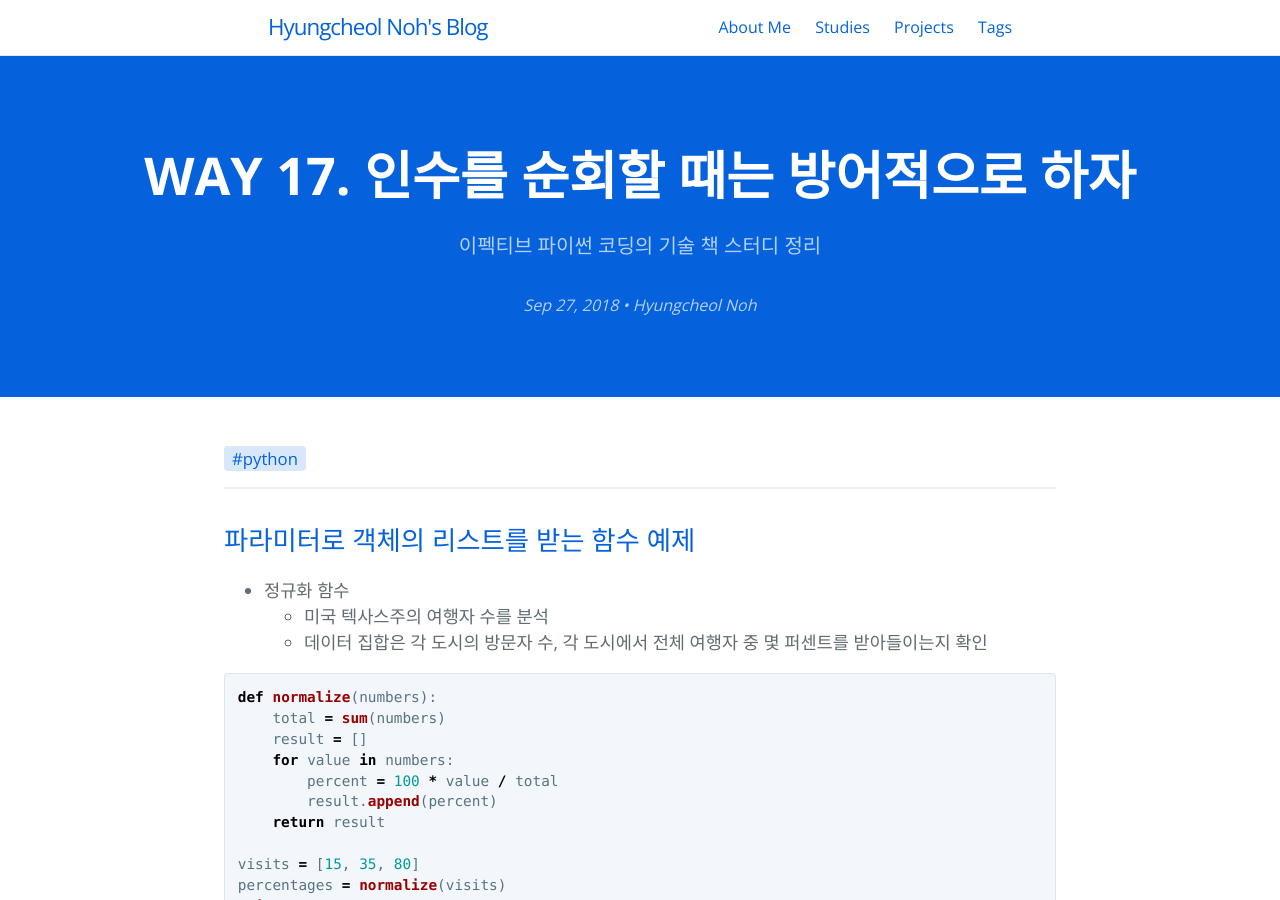
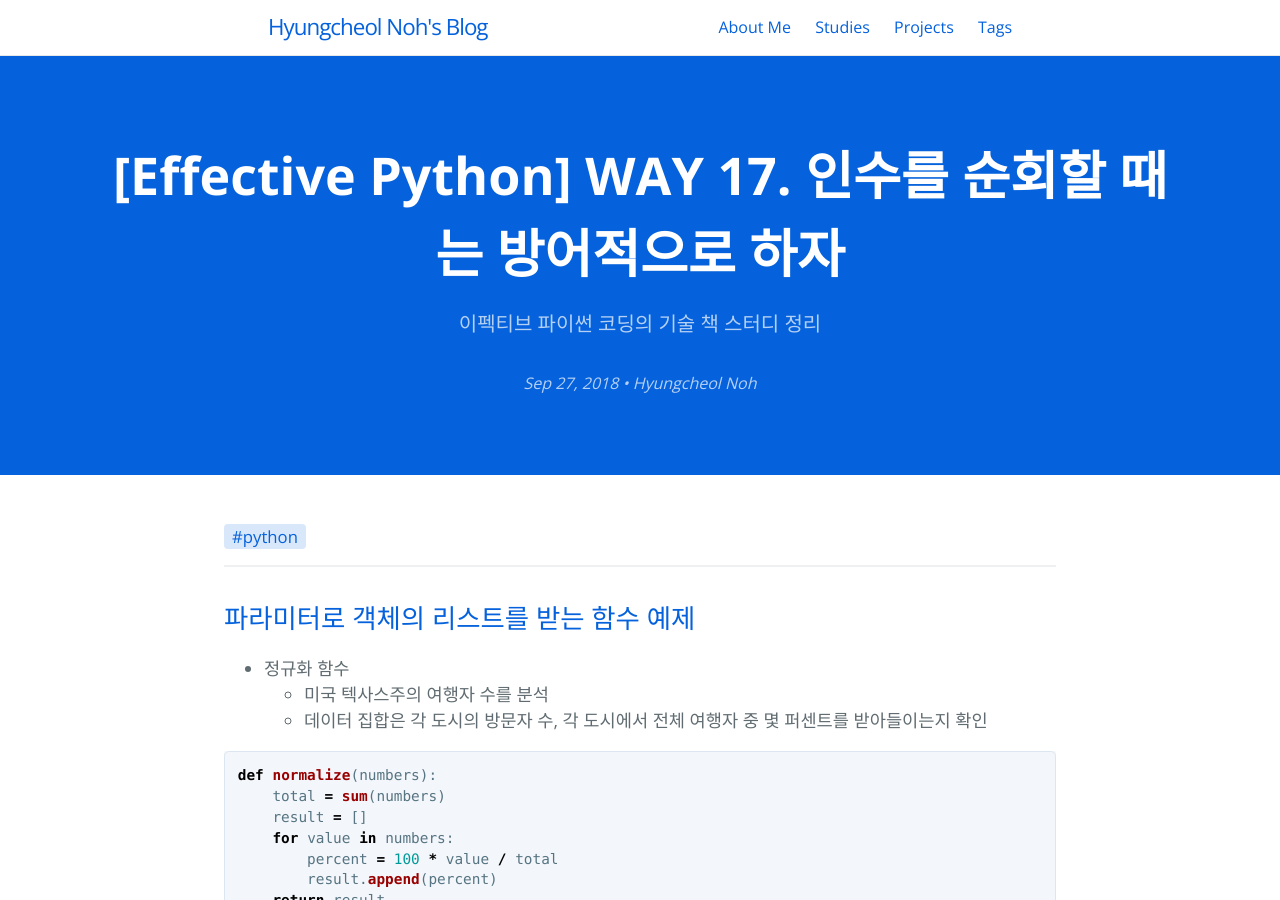
Before and after one commit to hcnoh/hcnoh.github.io, a Jekyll site: the page built from _posts/2018-09-27-effective-python-way17.md, in a window 1280 px wide and 900 px high. Built offline with Jekyll 4.4.1, drawn with Linux system fonts in a browser that asks for light colours; comment, search, counter and statistics services are not loaded; some of the changed lines change nothing that is shown.

Commit message:
Update 2018-09-27-effective-python-way17.md

```diff
--- a/_posts/2018-09-27-effective-python-way17.md
+++ b/_posts/2018-09-27-effective-python-way17.md
@@ -1,10 +1,10 @@
 ---
 layout: post
-title: "WAY 17. 인수를 순회할 때는 방어적으로 하자"
+title: "[Effective Python] WAY 17. 인수를 순회할 때는 방어적으로 하자"
 date: 2018-09-27 20:16:38
 tagline: "이펙티브 파이썬 코딩의 기술 책 스터디 정리"
 categories:
-- 이펙티브 파이썬 스터디
+- Effective Python
 tags:
 - python
 image: /thumbnail-mobile.png
```
